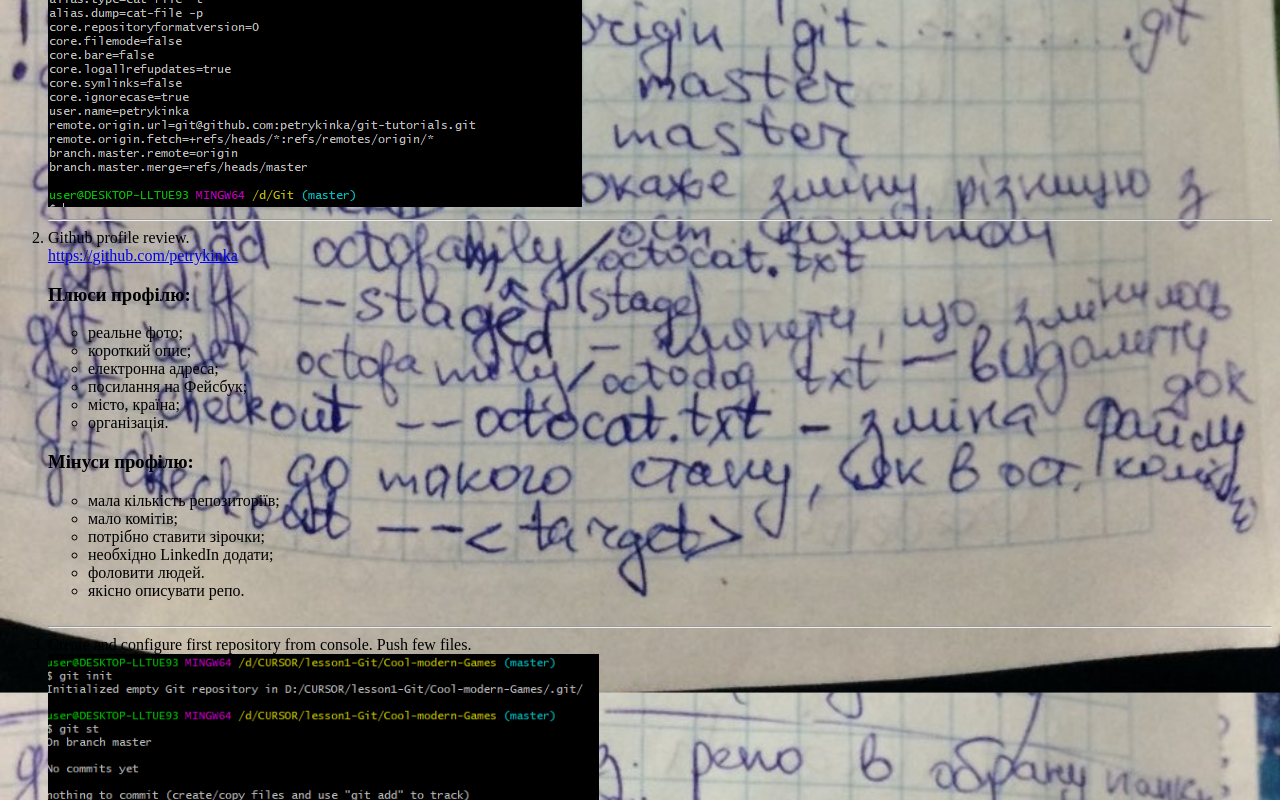
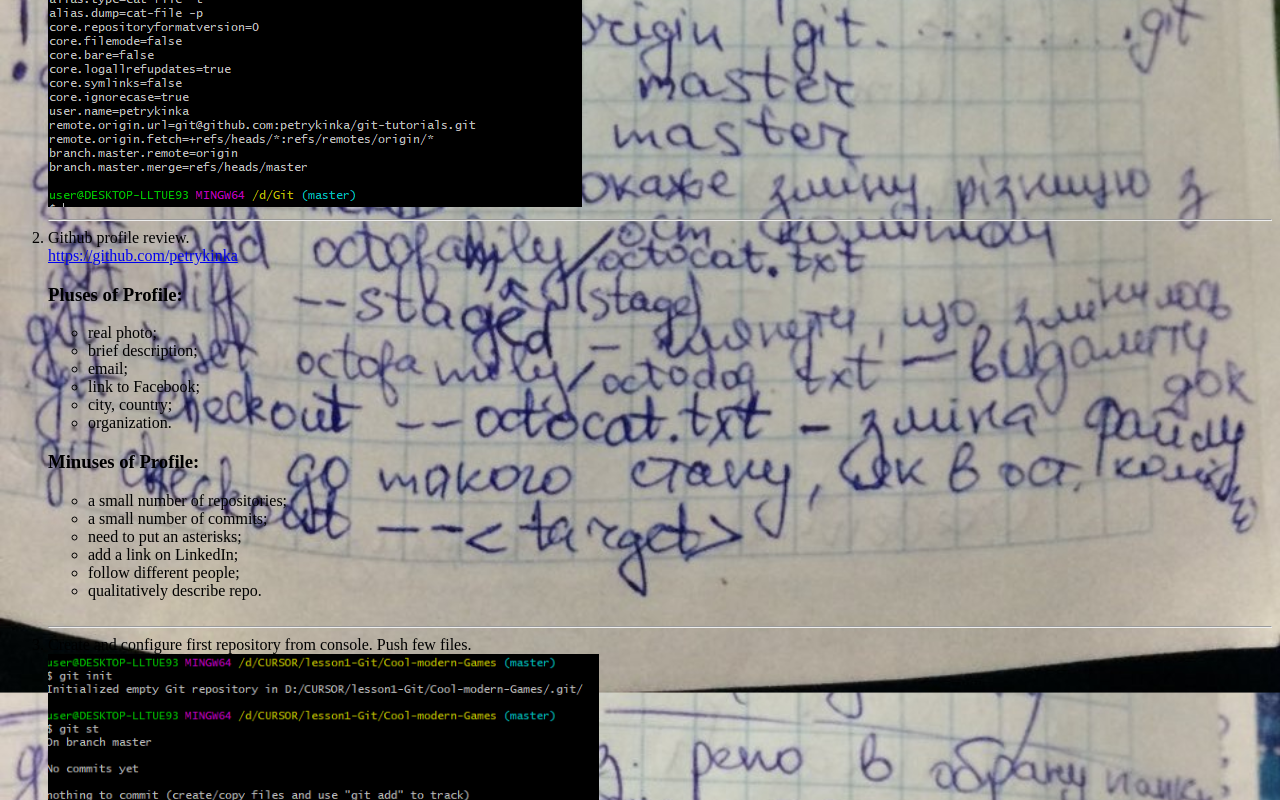
Before and after one commit to marianadanyliv/GIT-HW, a plain HTML site: page index.html in a window 1280 px wide. Shown: the part 522-1322 px from the top of the page. Drawn offline with Linux system fonts and the light colour scheme; files whose address does not match are found by name.

Commit message:
Update index.html

```diff
--- a/index.html
+++ b/index.html
@@ -14,23 +14,23 @@
 			<hr>
 			<li class="task-description">Github profile review.</li>
 			<a href="https://github.com/petrykinka" target="_blank" class="link">https://github.com/petrykinka</a>
-			<h3>Плюси профілю:</h3>
+			<h3>Pluses of Profile:</h3>
 			<ul>
-				<li>реальне фото;</li>
-		 	    <li>короткий опис;</li>
-				<li>електронна адреса;</li>
-				<li>посилання на Фейсбук;</li>
-				<li>місто, країна;</li>
-				<li>організація.</li>
+				<li>real photo;</li>
+		 	        <li>brief description;</li>
+				<li>email;</li>
+				<li>link to Facebook;</li>
+				<li>city, country;</li>
+				<li>organization.</li>
 			</ul>
-			<h3>Мінуси профілю:</h3>
+			<h3>Minuses of Profile:</h3>
 			<ul>
-				<li>мала кількість репозиторіїв;</li>
-		 	    <li>мало комітів;</li>
-				<li>потрібно ставити зірочки;</li>
-				<li>необхідно LinkedIn додати;</li>
-				<li>фоловити людей.</li>
-				<li>якісно описувати репо.</li>
+				<li>a small number of repositories;</li>
+		 	  	<li>a small number of commits;</li>
+				<li>need to put an asterisks;</li>
+				<li>add a link on LinkedIn;</li>
+				<li>follow different people;</li>
+				<li>qualitatively describe repo.</li>
 				<br>
 			</ul>
 			<hr>
```
